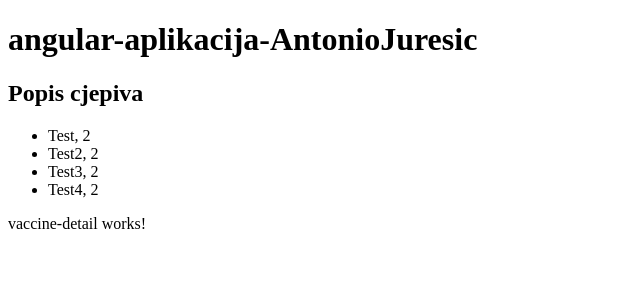
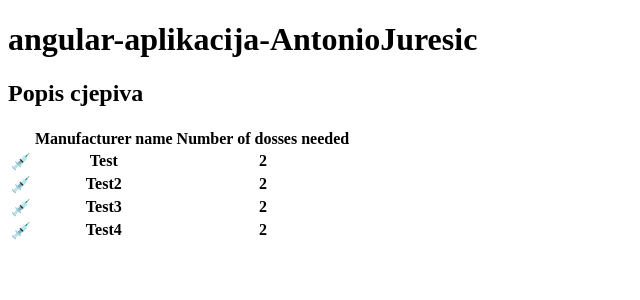
Before and after one commit to AntonioJuresic/VaxApp_frontend, an Angular app: page / in a window 1280 px wide. Shown: the top 300 px of the page, without its empty margins (0-640 px from the left). Built offline with nearby package versions, Linux system fonts and the light colour scheme.

Commit message:
3. Labos - Riješen labos. Potrebno je stilizirati izgled web stranice.

```diff
--- a/src/app/vaccine-detail/vaccine-detail.component.html
+++ b/src/app/vaccine-detail/vaccine-detail.component.html
@@ -1 +1,5 @@
-<p>vaccine-detail works!</p>
+<div *ngIf="vaccine">
+    <h2>{{vaccine.manufacturerName}} - Vaccine detail</h2>
+    <p>Manufacturer name: {{vaccine.manufacturerName}}</p>
+    <p>Number of dosses needed: {{vaccine.numberOfDossesNeeded}}</p>
+</div>
--- a/src/app/vaccine-detail/vaccine-detail.component.ts
+++ b/src/app/vaccine-detail/vaccine-detail.component.ts
@@ -1,15 +1,19 @@
-import { Component, OnInit } from '@angular/core';
+import {Component, Input, OnInit} from '@angular/core';
+import {Vaccine} from '../vaccine/vaccine';
 
 @Component({
-  selector: 'app-vaccine-detail',
-  templateUrl: './vaccine-detail.component.html',
-  styleUrls: ['./vaccine-detail.component.scss']
+	selector: 'app-vaccine-detail',
+	templateUrl: './vaccine-detail.component.html',
+	styleUrls: ['./vaccine-detail.component.scss']
 })
 export class VaccineDetailComponent implements OnInit {
 
-  constructor() { }
+	@Input() vaccine: Vaccine;
 
-  ngOnInit(): void {
-  }
+	constructor() {
+	}
+
+	ngOnInit(): void {
+	}
 
 }
--- a/src/app/vaccine/vaccine.ts
+++ b/src/app/vaccine/vaccine.ts
@@ -1,4 +1,4 @@
 export interface Vaccine {
-  manufacturerName: string;
-  numberOfDossesNeeded: number;
+	manufacturerName: string;
+	numberOfDossesNeeded: number;
 }
--- a/src/app/vaccines/vaccines.component.html
+++ b/src/app/vaccines/vaccines.component.html
@@ -1,7 +1,20 @@
 <h2>Popis cjepiva</h2>
 
-<ul>
-  <li *ngFor="let vaccine of vaccines">
-    <span>{{vaccine.manufacturerName}}, {{vaccine.numberOfDossesNeeded}}</span>
-  </li>
-</ul>
+<table>
+    <tr>
+        <th></th>
+        <th>Manufacturer name</th>
+        <th>Number of dosses needed</th>
+    </tr>
+
+    <tr *ngFor="let vaccine of vaccines"
+        (click)="onSelect(vaccine)"
+        [class.selected]="vaccine === selectedVaccine">
+
+        <th>💉</th>
+        <th>{{vaccine.manufacturerName}}</th>
+        <th>{{vaccine.numberOfDossesNeeded}}</th>
+    </tr>
+</table>
+
+<app-vaccine-detail [vaccine]="selectedVaccine"></app-vaccine-detail>
--- a/src/app/vaccines/vaccines.component.ts
+++ b/src/app/vaccines/vaccines.component.ts
@@ -1,4 +1,4 @@
-import { Component, OnInit } from '@angular/core';
+import {Component, OnInit} from '@angular/core';
 import {Vaccine} from '../vaccine/vaccine';
 import {VaccineService} from '../vaccine/vaccine.service';
 
@@ -12,7 +12,8 @@ export class VaccinesComponent implements OnInit {
 	vaccines: Vaccine[];
 	selectedVaccine: Vaccine;
 
-  constructor(private vaccineService: VaccineService) { }
+	constructor(private vaccineService: VaccineService) {
+	}
 
 	ngOnInit(): void {
 		this.getVaccines();
```
Also changed, not shown: src/app/vaccine/mock-vaccines.ts (+5 -5 lines), src/app/vaccine/vaccine.service.ts (+7 -6 lines). Lines whose indentation alone changed are shown as unchanged.
